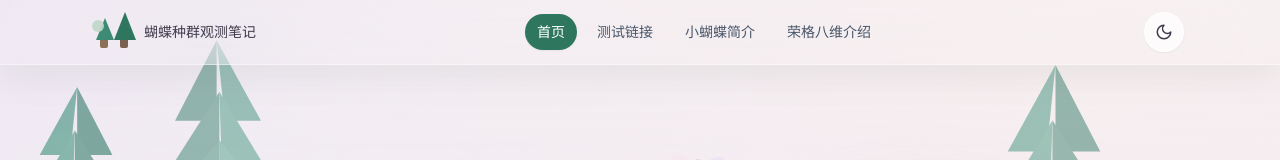
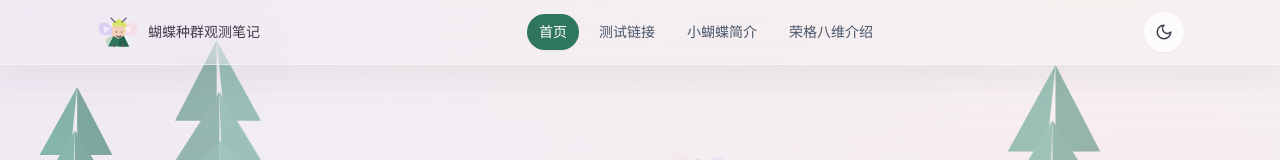
Before and after one commit to melonfly34-beep/butterfly-infp, a React (Vite) app: page / in a window 1280 px wide. Shown: the top 160 px of the page. Built offline with nearby package versions, Linux system fonts and the light colour scheme.

Commit message:
Replace nav mark with butterfly character

```diff
--- a/src/components/Navbar.jsx
+++ b/src/components/Navbar.jsx
@@ -9,15 +9,21 @@ const navItems = [
   { label: '荣格八维介绍', href: '#jung-functions' },
 ];
 
-function ForestMark() {
+function ButterflyPersonMark() {
   return (
-    <span className="relative flex h-8 w-10 items-end justify-center" aria-hidden="true">
-      <span className="absolute bottom-0 left-1 h-3 w-2 rounded-sm bg-[#8b6f58] dark:bg-[#9f816a]" />
-      <span className="absolute bottom-2 left-0 h-0 w-0 border-x-[9px] border-b-[22px] border-x-transparent border-b-[#3d8b74] dark:border-b-[#6db29a]" />
-      <span className="absolute bottom-0 right-2 h-3 w-2 rounded-sm bg-[#7a604e] dark:bg-[#9f816a]" />
-      <span className="absolute bottom-2 right-0 h-0 w-0 border-x-[11px] border-b-[28px] border-x-transparent border-b-[#2f765f] dark:border-b-[#83c0a9]" />
-      <span className="absolute right-8 top-1 h-3 w-3 rounded-full bg-sage/90 dark:bg-sage/70" />
-    </span>
+    <svg className="h-9 w-11 shrink-0" viewBox="0 0 76 58" fill="none" aria-hidden="true">
+      <path className="fill-lavender/90 dark:fill-violet-200/45" d="M34 28C21 10 8 8 5 20 1 35 18 38 34 31z" />
+      <path className="fill-blush/90 dark:fill-fuchsia-200/45" d="M42 28C55 10 68 8 71 20c4 15-13 18-29 11z" />
+      <path className="fill-sage/90 dark:fill-emerald-200/35" d="M34 33c-12 2-21 10-15 18 7 8 16-3 18-15z" />
+      <path className="fill-mist dark:fill-sky-200/35" d="M42 33c12 2 21 10 15 18-7 8-16-3-18-15z" />
+      <path className="fill-[#d9e567] dark:fill-[#c8d980]" d="m28 14 12-8 13 9-4 18H31z" />
+      <path className="fill-[#f3cfb8] dark:fill-[#e7c2ad]" d="M28 19h21v18c0 6-4 10-10 10s-11-4-11-10z" />
+      <path className="fill-[#2f765f] dark:fill-[#78b9a3]" d="m30 36 9 5 9-5 9 18H21z" />
+      <path className="fill-[#27644f] dark:fill-[#5fa28d]" d="m39 41 9-5 9 18H39z" />
+      <path className="stroke-[#5b5266] dark:stroke-white/70" strokeWidth="2.2" strokeLinecap="round" d="M35 29h.1M44 29h.1M36 36c2 2 5 2 7 0M33 12 26 5M45 12l7-7" />
+      <path className="stroke-[#6d5a50] dark:stroke-[#c9b8ad]" strokeWidth="2.4" strokeLinecap="round" d="M31 54v-4M47 54v-4" />
+      <path className="fill-white/55 dark:fill-white/20" d="m13 20 12 2-10 9zM60 20l-12 2 10 9z" />
+    </svg>
   );
 }
 
@@ -88,7 +94,7 @@ function Navbar() {
           onClick={(event) => handleNavClick(event, '#top')}
           className="focus-ring flex shrink-0 items-center gap-2 rounded-full pr-2 text-sm font-semibold tracking-normal text-ink dark:text-white"
         >
-          <ForestMark />
+          <ButterflyPersonMark />
           <span className="hidden sm:inline">蝴蝶种群观测笔记</span>
           <span className="sm:hidden">INFP 星球</span>
         </a>
```
